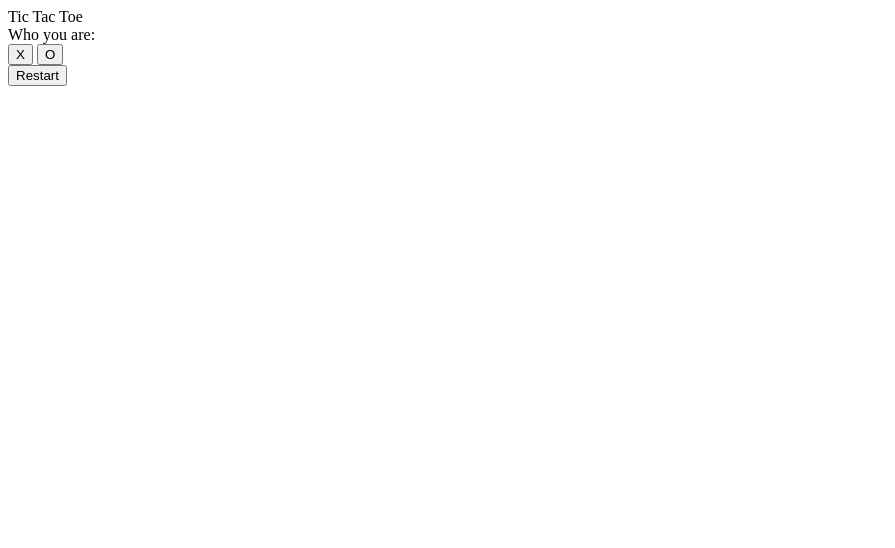
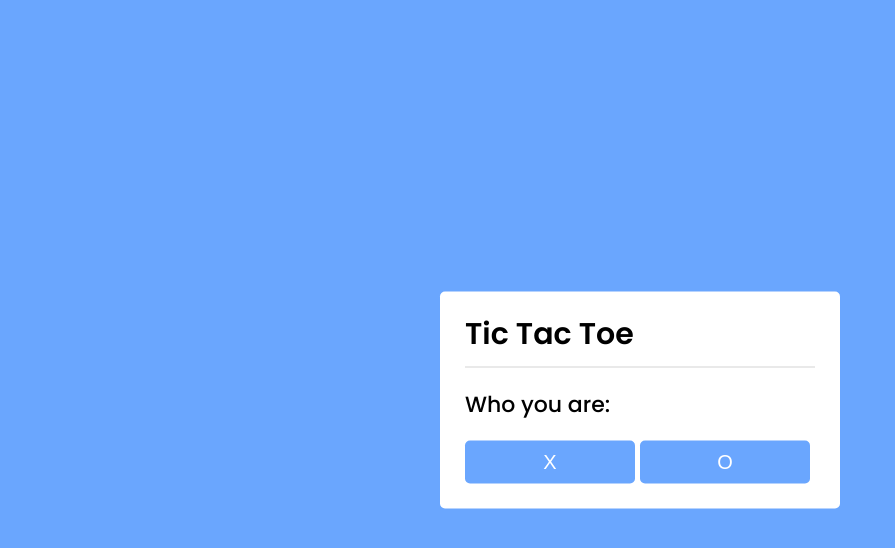
Before and after one commit to dudzvs/TOP-TicTacToe, a plain HTML site: page index.html in a window 1280 px wide. Shown: the whole page, without its empty margins (0-895 px from the left). Drawn offline with Linux system fonts and the light colour scheme.

Commit message:
link css

```diff
--- a/index.html
+++ b/index.html
@@ -4,6 +4,8 @@
   <meta charset="UTF-8">
   <meta name="viewport" content="width=device-width, initial-scale=1.0">
   <title>TicTacToe</title>
+
+  <link rel="stylesheet" href="./src/styles.css">
 </head>
 <body>
   <div class="select-box" id="selectBox">
```
